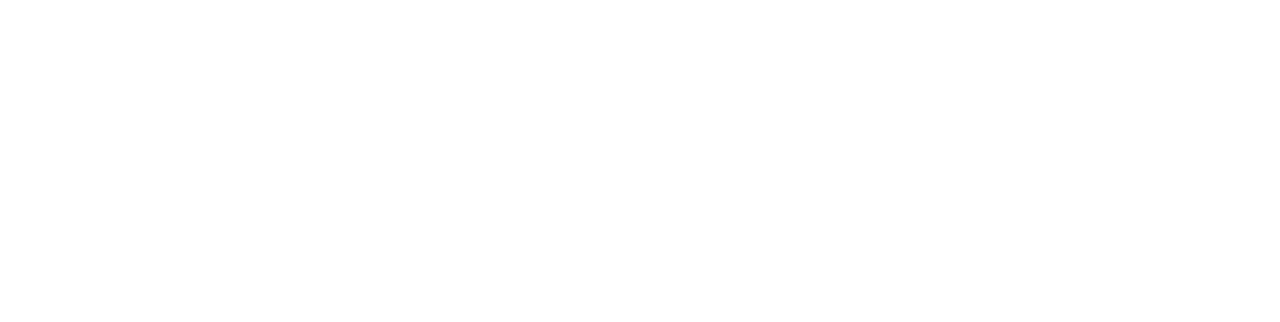
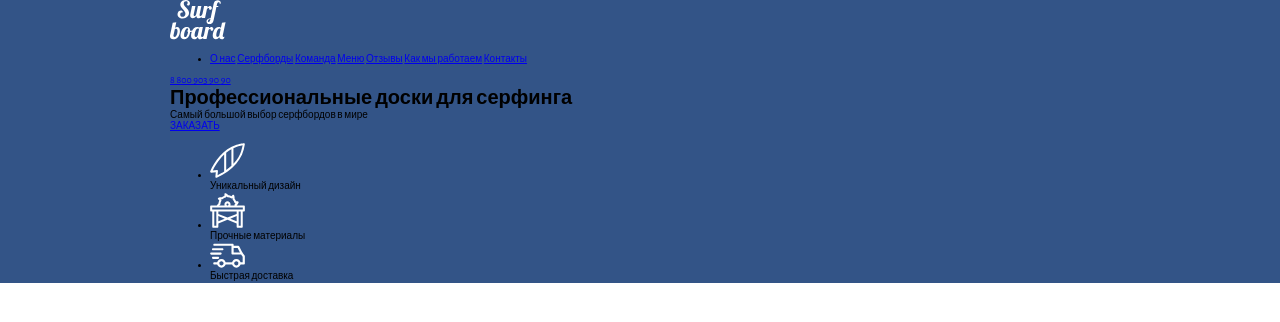
Before and after one commit to pruffit/Surfboard, a plain HTML site: page index.html in a window 1280 px wide. Drawn offline with nearby package versions, Linux system fonts and the light colour scheme.

Commit message:
save commit

```diff
--- /dev/null
+++ b/assets/scss/_vars.scss
@@ -0,0 +1,7 @@
+$font-family: 'Alegreya Sans', sans-serif;
+
+$white: #fff;
+$black: #000;
+$gray: #666666;
+$font-color: #292929;
+$yellow: #FEDB3F;
--- /dev/null
+++ b/assets/scss/blocks/_hero.scss
@@ -0,0 +1,3 @@
+.hero{
+    background-color: #335487;
+}
--- /dev/null
+++ b/assets/scss/main.scss
@@ -0,0 +1,30 @@
+@import url('https://fonts.googleapis.com/css2?family=Alegreya+Sans:wght@100;300;400;500;700;800;900&display=swap');
+@import "_vars";
+@import "_mixins";
+*,
+*::after,
+*::before{
+    box-sizing: border-box;
+}
+h1,
+h2,
+h3,
+h4,
+h5,
+h6,
+p{
+    padding: 0;
+    margin: 0;
+}
+html{
+    font-size: 62.5%;
+    font-family: $font-family;
+}
+body{
+    background-color: $white;
+}
+.container{
+    max-width: 94rem;
+    margin: 0 auto;
+}
+@import "blocks/_hero.scss";
--- a/index.html
+++ b/index.html
@@ -4,9 +4,72 @@
     <meta charset="UTF-8">
     <meta http-equiv="X-UA-Compatible" content="IE=edge">
     <meta name="viewport" content="width=device-width, initial-scale=1.0">
+    <link rel="stylesheet" href="assets/normalize/normalize.css">
+    <link rel="stylesheet" href="assets/css/main.css">
     <title>Surfboard</title>
 </head>
 <body>
-
+    <div class="wrapper">
+        <div class="maincontent">
+            <section class="hero">
+                <div class="container">
+                    <header class="header">
+                        <img src="assets/images/header/logo.svg" alt="">
+                        <nav class="manu">
+                            <ul class="menu__list">
+                                <li class="menu__item">
+                                    <a href="#" class="menu__link">О нас</a>
+                                    <a href="#" class="menu__link">Серфборды</a>
+                                    <a href="#" class="menu__link">Команда</a>
+                                    <a href="#" class="menu__link">Меню</a>
+                                    <a href="#" class="menu__link">Отзывы</a>
+                                    <a href="#" class="menu__link">Как мы работаем</a>
+                                    <a href="#" class="menu__link">Контакты</a>
+                                </li>
+                            </ul>
+                        </nav>
+                        <a href="tel:+78009039090" class="phone-number">8 800 903 90 90</a>
+                    </header>
+                    <div class="hero__title-section">
+                        <h1 class="hero__main-title">
+                            Профессиональные доски для серфинга
+                        </h1>
+                        <div class="hero__title-desc">
+                            Самый большой выбор серфбордов в мире
+                        </div>
+                        <a href="#" class="btn btn--theme--yellow">ЗАКАЗАТЬ</a>
+                    </div>
+                    <div class="hero__icons-section">
+                        <ul class="features">
+                            <li class="features__item feature">
+                                <div class="feature__icon">
+                                    <img src="assets/images/hero/1.svg" alt="">
+                                </div>
+                                <div class="feature__text">
+                                    Уникальный дизайн
+                                </div>
+                            </li>
+                            <li class="features__item feature">
+                                <div class="feature__icon">
+                                    <img src="assets/images/hero/2.svg" alt="">
+                                </div>
+                                <div class="feature__text">
+                                    Прочные материалы
+                                </div>
+                            </li>
+                            <li class="features__item feature">
+                                <div class="feature__icon">
+                                    <img src="assets/images/hero/3.svg" alt="">
+                                </div>
+                                <div class="feature__text">
+                                    Быстрая доставка
+                                </div>
+                            </li>
+                        </ul>
+                    </div>
+                </div>
+            </section>
+        </div>
+    </div>
 </body>
 </html>
```
Also changed, not shown: assets/css/main.css (added), assets/images/header/logo.svg (added), assets/images/hero/1.svg (added), assets/images/hero/2.svg (added), assets/images/hero/3.svg (added), assets/images/hero/bg.png (added), assets/normalize/normalize.css (added), assets/scss/_mixins.scss (added), 1 other file.
